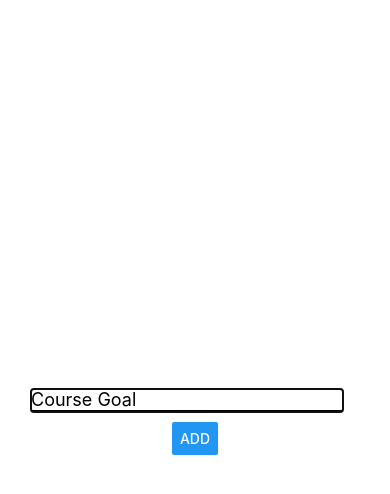
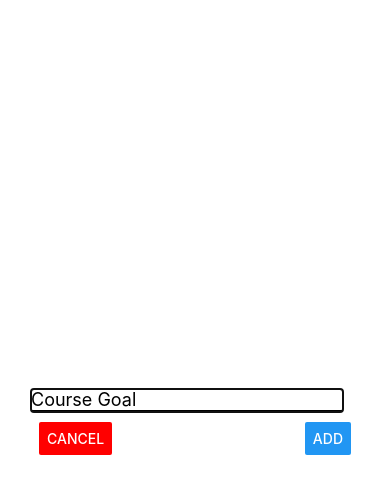
Before and after one commit to Hamzakh777/react-native-guide-app, a React Native app: screen / in a window 390 px wide. Both pictures are taken after a click on the button "ADD NEW GOAL". Shown: the top 494 px of the page. Built offline with nearby package versions, Linux system fonts and the light colour scheme.

Commit message:
Feat: cancel button to close the modal

```diff
--- a/App.js
+++ b/App.js
@@ -42,7 +42,11 @@ export default function App() {
 			  if they are not visible on the screen yet, this is very bad for performance
 			  and can make the app slow if we have a very long list
 			  thats why we use FlatList */}
-			<GoalInput visible={isAddMode} onAddGoal={addGoalHandler} />
+			<GoalInput
+				visible={isAddMode}
+				onAddGoal={addGoalHandler}
+				onClose={() => setIsAddMode(false)}
+			/>
 			<FlatList
 				data={courseGoals}
 				// render item takes a callback function
--- a/components/GoalInput.js
+++ b/components/GoalInput.js
@@ -19,7 +19,6 @@ const GoalInput = props => {
         setEnteredGoal("");
     };
 
-
     return (
         <Modal
             visible={props.visible}
@@ -32,7 +31,10 @@ const GoalInput = props => {
                     onChangeText={goalInputHandler}
                     value={enteredGoal}
                 />
-                <Button title="Add" onPress={addGoal} />
+                <View style={styles.buttonsContainer}>
+                    <Button title="Cancel" color="red" onPress={props.onClose}/>
+                    <Button title="Add" onPress={addGoal} />
+                </View>
             </View>
         </Modal>
     )
@@ -51,6 +53,11 @@ const styles = StyleSheet.create({
         marginBottom: 10,
         fontSize: 18,
         marginRight: 16
+    },
+    buttonsContainer: {
+        width: '80%',
+        flexDirection: 'row',
+        justifyContent: 'space-between'
     }
 })
 
```
